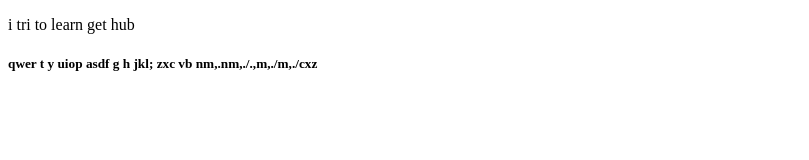
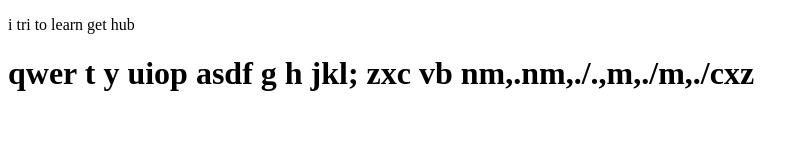
Before and after one commit to Imran00Islam/my-second-repo, a plain HTML site: page index.html in a window 1280 px wide. Shown: the whole page, without its empty margins (0-809 px from the left). Drawn offline with Linux system fonts and the light colour scheme.

Commit message:
ch h5 h1

```diff
--- a/index.html
+++ b/index.html
@@ -8,6 +8,6 @@
 </head>
 <body>
     <p>i tri to learn get hub</p>
-    <h5>qwer t y uiop asdf g h jkl; zxc vb nm,.nm,./.,m,./m,./cxz</h5>
+    <h1>qwer t y uiop asdf g h jkl; zxc vb nm,.nm,./.,m,./m,./cxz</h1>
 </body>
 </html>
```
